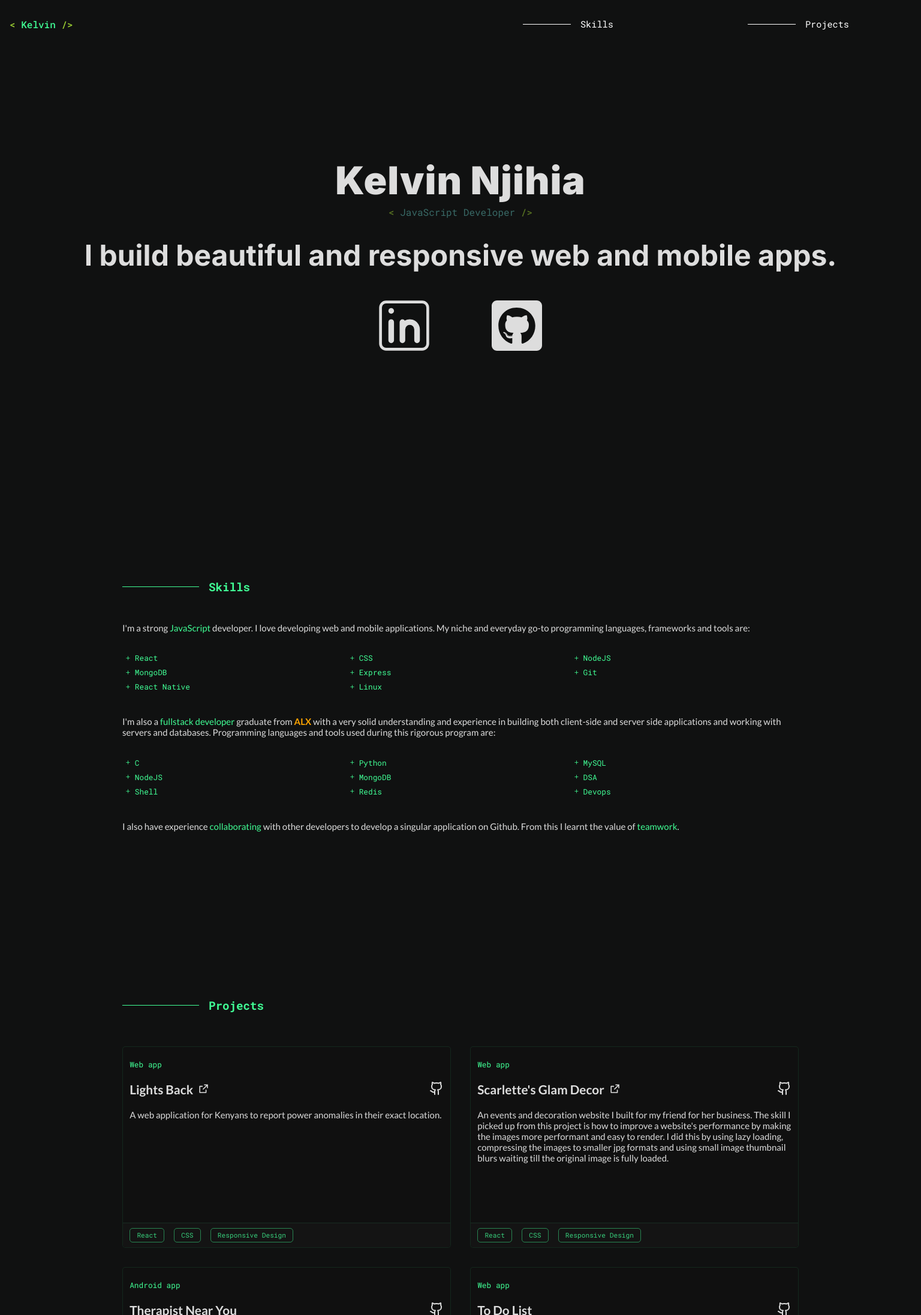
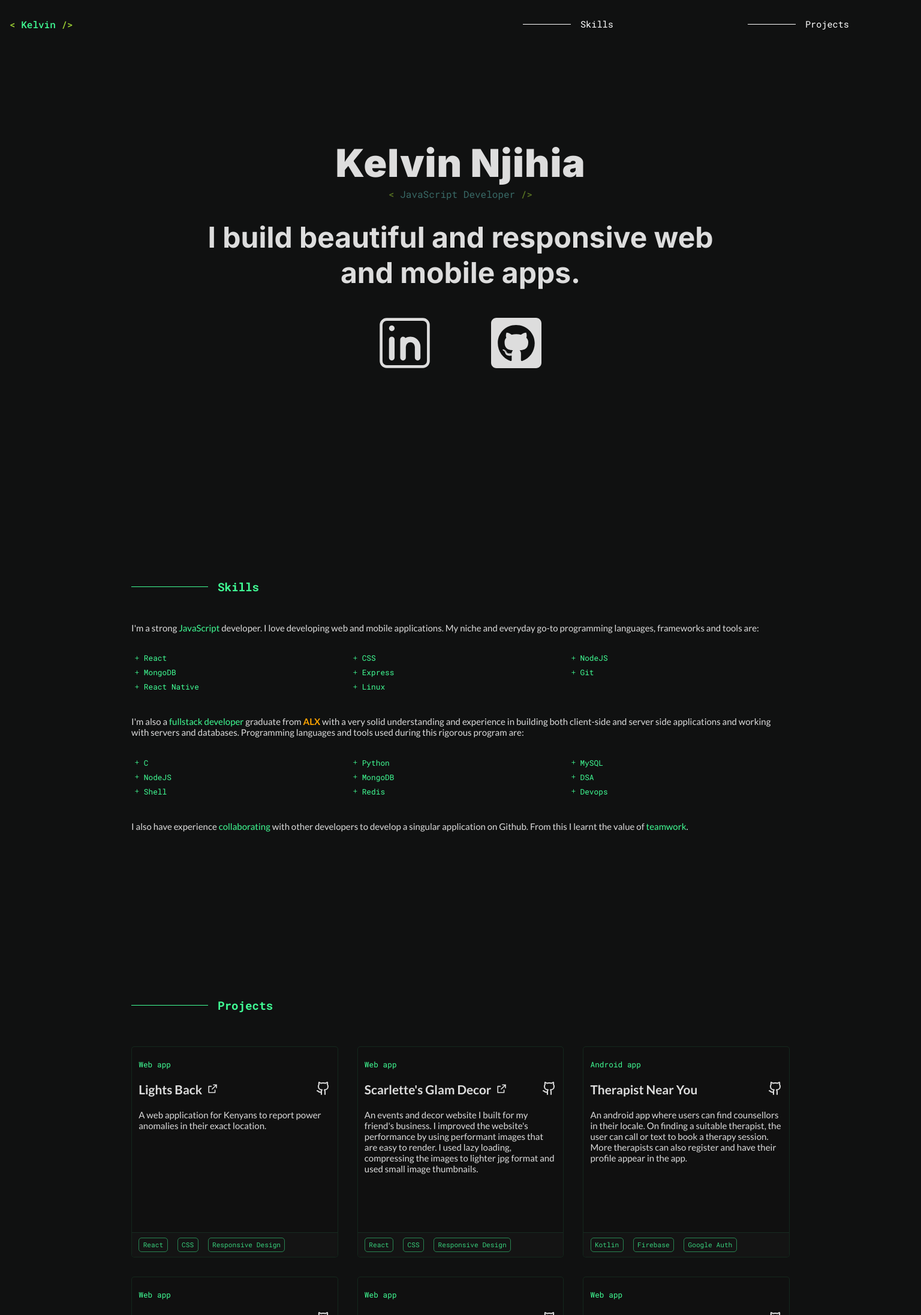
Before and after one commit to 2Kelvin/official-portfolio, a React (Create React App) app: page / in a window 1536 px wide. Shown: the top 2193 px of the page at 60% size. Built offline with nearby package versions, Linux system fonts and the light colour scheme.

Commit message:
make app details smaller + add responsive css

```diff
--- a/src/components/AllProjects/AllProjects.css
+++ b/src/components/AllProjects/AllProjects.css
@@ -19,3 +19,10 @@
         grid-auto-rows: minmax(auto, 21rem);
     }
 }
+
+@media screen and (min-width: 1356px) {
+    .allProjects {
+        grid-template-columns: repeat(3, 1fr);
+        grid-auto-rows: minmax(auto, 22rem);
+    }
+}
--- a/src/components/CardProject/CardProject.css
+++ b/src/components/CardProject/CardProject.css
@@ -73,7 +73,7 @@
 .projectCard .appLanguages code {
     border: 1px solid rgba(64, 254, 149, 0.6);
     border-radius: 5px;
-    padding: 0.2rem 0.7rem;
+    padding: 0.2rem 0.4rem;
     margin: 0;
     opacity: 0.8;
     width: fit-content;
@@ -85,7 +85,6 @@
 /* ++++++++++++++++++++++++++++++++++ MEDIA QUERIES ++++++++++++++++++++++++++++++++++  */
 @media screen and (min-width: 768px) {
     .projectCard {
-        /* height: 22rem; */
         position: relative;
     }
 
--- a/src/components/Home/Home.css
+++ b/src/components/Home/Home.css
@@ -73,3 +73,26 @@
         font-size: 1rem;
     }
 }
+
+@media screen and (min-width: 1200px) {
+    .home {
+        padding: 0 12rem;
+    }
+}
+
+@media screen and (min-width: 1300px) {
+    .home {
+        padding: 0 15rem;
+    }
+}
+
+@media screen and (min-width: 1356px) {
+    .home {
+        padding: 0 18rem;
+    }
+}
+@media screen and (min-width: 1600px) {
+    .home {
+        padding: 0 22rem;
+    }
+}
--- a/src/components/Projects/Projects.css
+++ b/src/components/Projects/Projects.css
@@ -13,3 +13,33 @@
         width: 75%;
     }
 }
+
+@media screen and (min-width: 1200px) {
+    .projectsContainer {
+        width: 65%;
+    }
+}
+
+@media screen and (min-width: 1300px) {
+    .projectsContainer {
+        width: 55%;
+    }
+}
+
+@media screen and (min-width: 1356px) {
+    .projectsContainer {
+        width: 76%;
+    }
+}
+
+@media screen and (min-width: 1400px) {
+    .projectsContainer {
+        width: 73%;
+    }
+}
+
+@media screen and (min-width: 1600px) {
+    .projectsContainer {
+        width: 50%;
+    }
+}
--- a/src/components/Skills/Skills.css
+++ b/src/components/Skills/Skills.css
@@ -48,3 +48,26 @@
         width: 75%;
     }
 }
+
+@media screen and (min-width: 1200px) {
+    .skillsContainer {
+        width: 65%;
+    }
+}
+
+@media screen and (min-width: 1300px) {
+    .skillsContainer {
+        width: 55%;
+    }
+}
+
+@media screen and (min-width: 1356px) {
+    .skillsContainer {
+        width: 76%;
+    }
+}
+@media screen and (min-width: 1400px) {
+    .skillsContainer {
+        width: 73%;
+    }
+}
--- a/src/components/Socials/Socials.css
+++ b/src/components/Socials/Socials.css
@@ -72,3 +72,9 @@
         width: 30%;
     }
 }
+
+@media screen and (min-width: 1200px) {
+    .socials {
+        width: 40%;
+    }
+}
--- a/src/dataProjects.js
+++ b/src/dataProjects.js
@@ -13,7 +13,7 @@ const decorApp = {
     appType: 'Web app',
     appName: 'Scarlette\'s Glam Decor',
     githubLink: 'https://github.com/2Kelvin/website-scarlettes-glam-decor',
-    description: 'An events and decoration website I built for my friend for her business. The skill I picked up from this project is how to improve a website\'s performance by making the images more performant and easy to render. I did this by using lazy loading, compressing the images to smaller jpg formats and using small image thumbnail blurs waiting till the original image is fully loaded.',
+    description: 'An events and decor website I built for my friend\'s business. I improved the website\'s performance by using performant images that are easy to render. I used lazy loading, compressing the images to lighter jpg format and used small image thumbnails.',
     tags: ['React', 'CSS', 'Responsive Design'],
     appUrl: 'https://bessie16.github.io/scarlettes-glam-decor/',
 };
@@ -23,7 +23,7 @@ const therapistApp = {
     appType: 'Android app',
     appName: 'Therapist Near You',
     githubLink: 'https://github.com/2Kelvin/myEmobilisProject',
-    description: 'An android app where users can log in and search for counsellors who are relatively close to their location without the hussle of doing it manually. On finding a suitable therapist, the user can go ahead and call or text the therapist to book for a counselling session. Interested therapists can also join the app by registering and having their data saved to the app\'s database which is then displayed on the app.',
+    description: 'An android app where users can find counsellors in their locale. On finding a suitable therapist, the user can call or text to book a therapy session. More therapists can also register and have their profile appear in the app.',
     tags: ['Kotlin', 'Firebase', 'Google Auth'],
     appUrl: '',
 };
@@ -33,7 +33,7 @@ const dataFetchingApp = {
     appType: 'Web app',
     appName: 'Async Data Fetching',
     githubLink: 'https://github.com/2Kelvin/fetch-react-project-challenge',
-    description: 'In this web project, I use an async await function to fetch API data into my app, convert it from its JSON format and use map() to display each required data on its own table cell with each having a unique key.',
+    description: 'Using asynchronous programming to fetch API data, then parsing the JSON data and finally using map() to display each required data on its own table cell.',
     tags: ['Async Programming', 'API', 'JSON'],
     appUrl: '',
 };
@@ -43,7 +43,7 @@ const todoApp = {
     appType: 'Web app',
     appName: 'To Do List',
     githubLink: 'https://github.com/2Kelvin/react-my-todo-app',
-    description: 'A simple and beautiful app to keep track of my goals as I complete them. The golas are saved to local storage so the data isn\'t wiped or reset after every session. On the side, I added a feature that fetches some dad jokes from an API to lighten up the app.',
+    description: 'A simple and beautiful app to track your goals. The goals are saved to local storage to avoid data loss after a session. On the side, I added a feature that fetches some dad jokes from an API to lighten up the app.',
     tags: ['React', 'API', 'Local Storage'],
     appUrl: '',
 };
```
